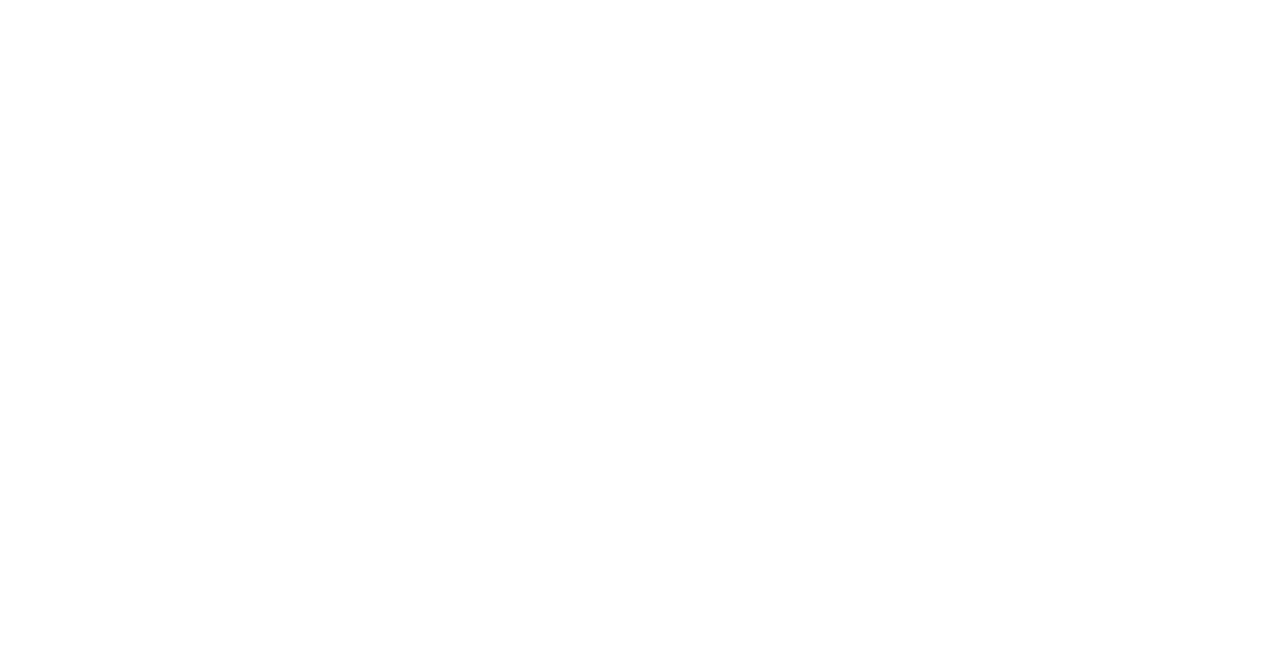
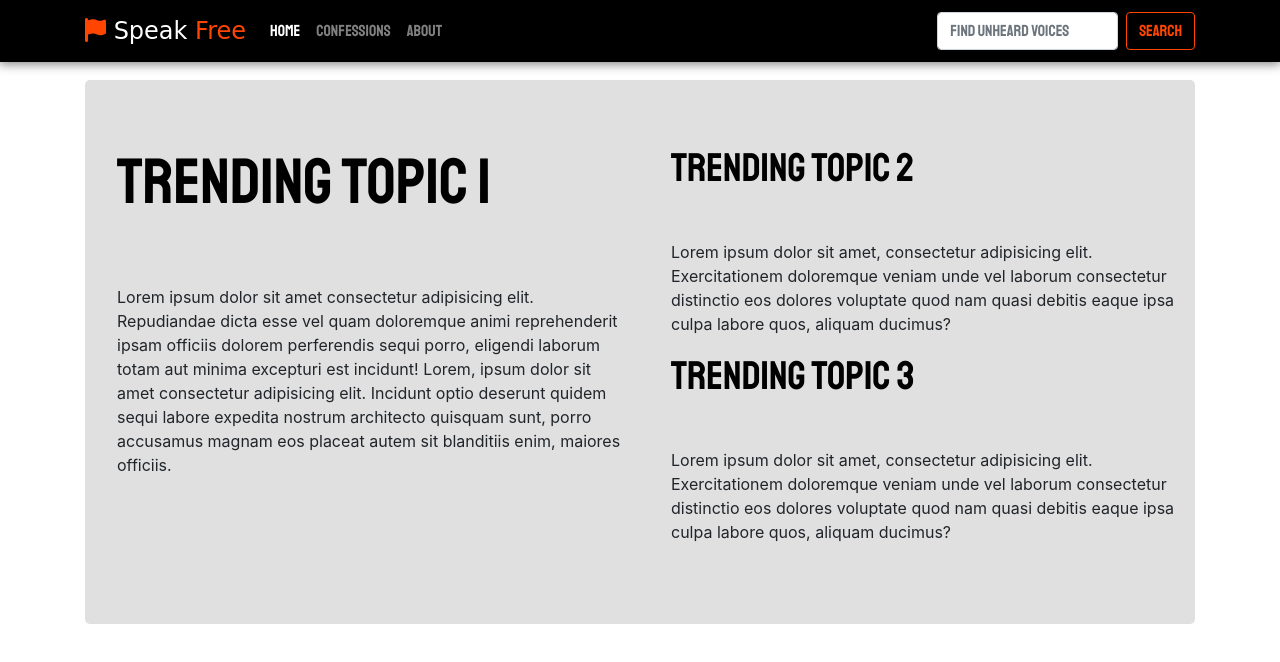
Before and after one commit to Radioactive92177/Speak-Free, a plain HTML site: page templates/layout.html in a window 1280 px wide. Drawn offline with nearby package versions, Linux system fonts and the light colour scheme; a web font is replaced by a local one.

Commit message:
workspace modified

```diff
--- a/static/sass/style.scss
+++ b/static/sass/style.scss
@@ -0,0 +1,46 @@
+.navbar {
+  background: black;
+  box-shadow: 0px 1px 10px 1px rgb(129, 129, 129);
+  font-family: "Staatliches", cursive;
+  .btn {
+    border-color: orangered;
+    color: orangered;
+  }
+}
+
+.navbar-brand {
+  font-family: "Bungee Inline", cursive;
+  font-size: 1.5em;
+  .fa {
+    color: orangered;
+  }
+  .highlight {
+    color: orangered;
+  }
+}
+#trending {
+    background: rgb(224, 224, 224);
+    font-size: 1em;
+  a {
+    text-decoration: none;
+    h1 {
+      font-family: "Staatliches", cursive;
+    }
+    color: black;
+  }
+  a:hover {
+    color: orangered;
+  }
+  #trending1 {
+    h1 {
+      font-size: 4em;
+      margin-bottom: 1em;
+    }
+  }
+  .trending_other {
+      margin-left: 1em;
+    h1 {
+        margin-bottom: 1.2em;
+    }
+  }
+}
--- a/templates/layout.html
+++ b/templates/layout.html
@@ -0,0 +1,128 @@
+<!DOCTYPE html>
+<html lang="en">
+  <head>
+    <meta charset="UTF-8" />
+    <meta name="viewport" content="width=device-width, initial-scale=1.0" />
+    <title>Speak Free | Home</title>
+    <link
+      rel="stylesheet"
+      href="https://stackpath.bootstrapcdn.com/bootstrap/4.5.0/css/bootstrap.min.css"
+      integrity="sha384-9aIt2nRpC12Uk9gS9baDl411NQApFmC26EwAOH8WgZl5MYYxFfc+NcPb1dKGj7Sk"
+      crossorigin="anonymous"
+    />
+
+    <script
+      src="https://code.jquery.com/jquery-3.5.1.slim.min.js"
+      integrity="sha384-DfXdz2htPH0lsSSs5nCTpuj/zy4C+OGpamoFVy38MVBnE+IbbVYUew+OrCXaRkfj"
+      crossorigin="anonymous"
+    ></script>
+    <script
+      src="https://cdn.jsdelivr.net/npm/popper.js@1.16.0/dist/umd/popper.min.js"
+      integrity="sha384-Q6E9RHvbIyZFJoft+2mJbHaEWldlvI9IOYy5n3zV9zzTtmI3UksdQRVvoxMfooAo"
+      crossorigin="anonymous"
+    ></script>
+    <script
+      src="https://stackpath.bootstrapcdn.com/bootstrap/4.5.0/js/bootstrap.min.js"
+      integrity="sha384-OgVRvuATP1z7JjHLkuOU7Xw704+h835Lr+6QL9UvYjZE3Ipu6Tp75j7Bh/kR0JKI"
+      crossorigin="anonymous"
+    ></script>
+    <script src="https://use.fontawesome.com/c28aaf1d1c.js"></script>
+    <link
+      href="https://fonts.googleapis.com/css2?family=Bungee+Inline&display=swap|"
+      rel="stylesheet"
+    />
+    <link
+      href="https://fonts.googleapis.com/css2?family=Staatliches&display=swap"
+      rel="stylesheet"
+    />
+
+    <link rel="stylesheet" href="../static/css/style.css" />
+  </head>
+  <body>
+    <nav class="navbar navbar-expand-lg navbar-dark fixed-top">
+      <div class="container">
+        <a class="navbar-brand" href="#"
+          ><i class="fa fa-flag" aria-hidden="true"></i> Speak
+          <span class="highlight">Free</span></a
+        >
+        <button
+          class="navbar-toggler"
+          type="button"
+          data-toggle="collapse"
+          data-target="#navbarSupportedContent"
+          aria-controls="navbarSupportedContent"
+          aria-expanded="false"
+          aria-label="Toggle navigation"
+        >
+          <span class="navbar-toggler-icon"></span>
+        </button>
+
+        <div class="collapse navbar-collapse" id="navbarSupportedContent">
+          <ul class="navbar-nav mr-auto">
+            <li class="nav-item active">
+              <a class="nav-link" href="#"
+                >Home <span class="sr-only">(current)</span></a
+              >
+            </li>
+            <li class="nav-item">
+              <a class="nav-link" href="#">Confessions</a>
+            </li>
+            <li class="nav-item">
+              <a class="nav-link" href="#">About</a>
+            </li>
+          </ul>
+          <form class="form-inline my-2 my-lg-0">
+            <input
+              class="form-control mr-sm-2"
+              type="search"
+              placeholder="Find unheard voices"
+              aria-label="Search"
+            />
+            <button class="btn my-2 my-sm-0" type="submit">
+              Search
+            </button>
+          </form>
+        </div>
+      </div>
+    </nav>
+    <div class="container jumbrotron" style="margin-top: 80px;">
+      <div class="jumbotron" id="trending">
+        <div class="row">
+          <div class="col-md-6" id="trending1">
+            <a href="#"><h1>Trending topic 1</h1></a>
+            <p>
+              Lorem ipsum dolor sit amet consectetur adipisicing elit.
+              Repudiandae dicta esse vel quam doloremque animi reprehenderit
+              ipsam officiis dolorem perferendis sequi porro, eligendi laborum
+              totam aut minima excepturi est incidunt! Lorem, ipsum dolor sit
+              amet consectetur adipisicing elit. Incidunt optio deserunt quidem
+              sequi labore expedita nostrum architecto quisquam sunt, porro
+              accusamus magnam eos placeat autem sit blanditiis enim, maiores
+              officiis.
+            </p>
+          </div>
+          <div class="col-md-6">
+            <div class="row trending_other">
+              <a href="#"><h1>Trending topic 2</h1></a>
+              <p>
+                Lorem ipsum dolor sit amet, consectetur adipisicing elit.
+                Exercitationem doloremque veniam unde vel laborum consectetur
+                distinctio eos dolores voluptate quod nam quasi debitis eaque
+                ipsa culpa labore quos, aliquam ducimus?
+              </p>
+            </div>
+            <div class="row trending_other">
+              <a href="#"><h1>Trending topic 3</h1></a>
+              <p>
+                Lorem ipsum dolor sit amet, consectetur adipisicing elit.
+                Exercitationem doloremque veniam unde vel laborum consectetur
+                distinctio eos dolores voluptate quod nam quasi debitis eaque
+                ipsa culpa labore quos, aliquam ducimus?
+              </p>
+            </div>
+          </div>
+        </div>
+      </div>
+    </div>
+  </body>
+</html>
```
Also changed, not shown: static/css/style.css, static/img/image.jpg (added), 1 other file.
